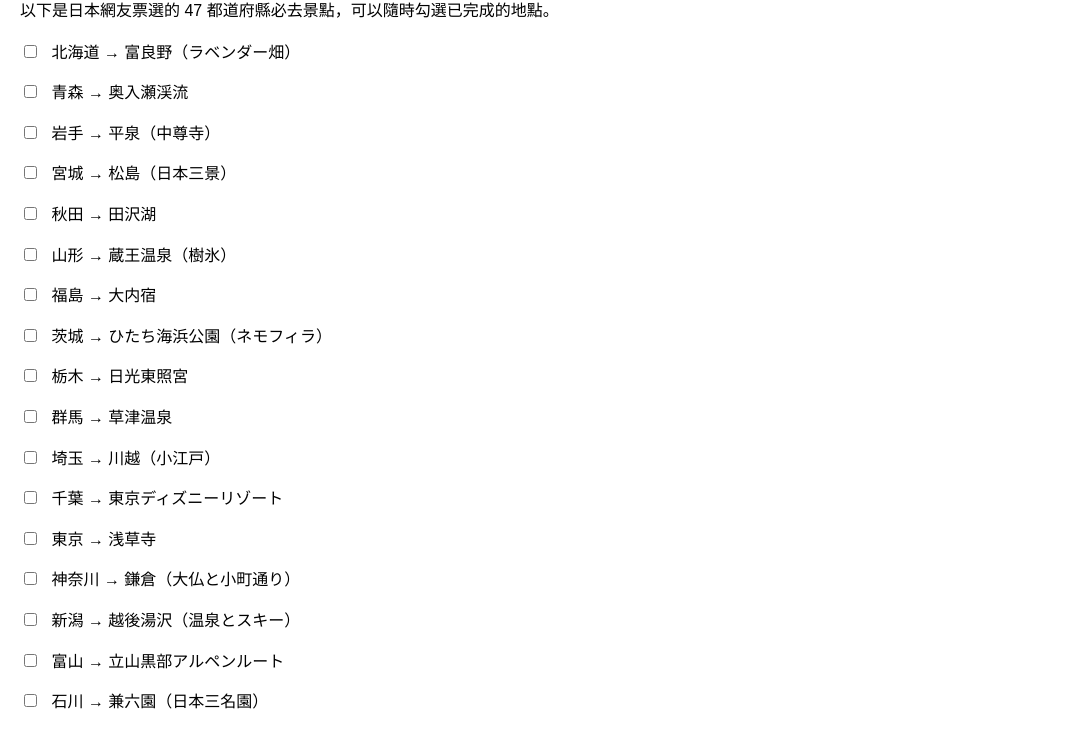
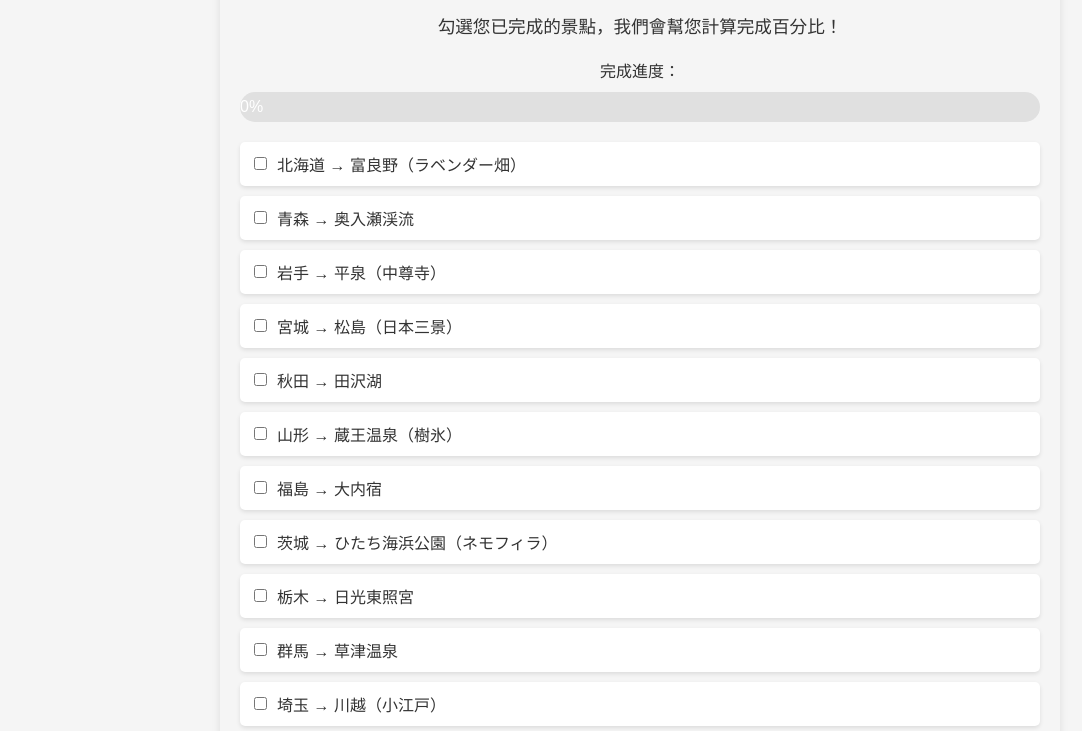
Before and after one commit to YungRuJeng/Japan-travel-checklist, a plain HTML site: page index.html in a window 1280 px wide. Shown: the part 96-827 px from the top of the page, without its empty margins (0-1082 px from the left). Drawn offline with Linux system fonts and the light colour scheme.

Commit message:
Update index.html with full content

```diff
--- a/index.html
+++ b/index.html
@@ -7,20 +7,69 @@
     <style>
         body {
             font-family: Arial, sans-serif;
-            line-height: 1.6;
             margin: 20px;
+            background-color: #f5f5f5;
+            color: #333;
+            max-width: 800px;
+            margin: auto;
+            padding: 20px;
+            box-shadow: 0 4px 8px rgba(0, 0, 0, 0.1);
+            border-radius: 10px;
+        }
+        h1 {
+            text-align: center;
+            color: #444;
+        }
+        p {
+            text-align: center;
+            font-size: 1.1em;
         }
         .location {
-            margin-bottom: 15px;
+            display: flex;
+            align-items: center;
+            margin: 10px 0;
+            background-color: #fff;
+            padding: 10px;
+            border-radius: 5px;
+            box-shadow: 0 2px 4px rgba(0, 0, 0, 0.1);
         }
         input[type="checkbox"] {
             margin-right: 10px;
+        }
+        .progress-container {
+            text-align: center;
+            margin: 20px 0;
+        }
+        .progress-bar {
+            height: 30px;
+            width: 100%;
+            background-color: #e0e0e0;
+            border-radius: 15px;
+            overflow: hidden;
+            margin-top: 10px;
+        }
+        .progress-bar-fill {
+            height: 100%;
+            background-color: #4caf50;
+            width: 0%;
+            line-height: 30px;
+            text-align: center;
+            color: white;
+            border-radius: 15px;
         }
     </style>
 </head>
 <body>
     <h1>日本必去觀光地清單</h1>
-    <p>以下是日本網友票選的 47 都道府縣必去景點，可以隨時勾選已完成的地點。</p>
+    <p>勾選您已完成的景點，我們會幫您計算完成百分比！</p>
+
+    <div class="progress-container">
+        <label>完成進度：</label>
+        <div class="progress-bar">
+            <div class="progress-bar-fill" id="progress-bar-fill">0%</div>
+        </div>
+    </div>
+
     <div id="locations">
         <div class="location">
             <input type="checkbox" id="hokkaido">
@@ -211,18 +260,43 @@
             <label for="okinawa">沖縄 → 美ら海水族館</label>
         </div>
     </div>
+
     <script>
+        // 獲取所有 checkbox 和進度條
         const checkboxes = document.querySelectorAll('input[type="checkbox"]');
+        const progressBarFill = document.getElementById('progress-bar-fill');
+
+        // 本地存儲和進度計算
+        function updateProgress() {
+            const total = checkboxes.length;
+            const checked = Array.from(checkboxes).filter(checkbox => checkbox.checked).length;
+            const percentage = Math.round((checked / total) * 100);
+
+            // 更新進度條
+            progressBarFill.style.width = `${percentage}%`;
+            progressBarFill.textContent = `${percentage}%`;
+
+            // 保存狀態
+            checkboxes.forEach(checkbox => {
+                localStorage.setItem(checkbox.id, checkbox.checked ? "checked" : "unchecked");
+            });
+        }
+
+        // 初始化時載入本地存儲的數據
         checkboxes.forEach(checkbox => {
-            const id = checkbox.id;
-            const savedState = localStorage.getItem(id);
+            const savedState = localStorage.getItem(checkbox.id);
             if (savedState === "checked") {
                 checkbox.checked = true;
             }
-            checkbox.addEventListener('change', () => {
-                localStorage.setItem(id, checkbox.checked ? "checked" : "unchecked");
-            });
         });
+
+        // 綁定事件處理器
+        checkboxes.forEach(checkbox => {
+            checkbox.addEventListener('change', updateProgress);
+        });
+
+        // 初次更新進度條
+        updateProgress();
     </script>
 </body>
 </html>
```
